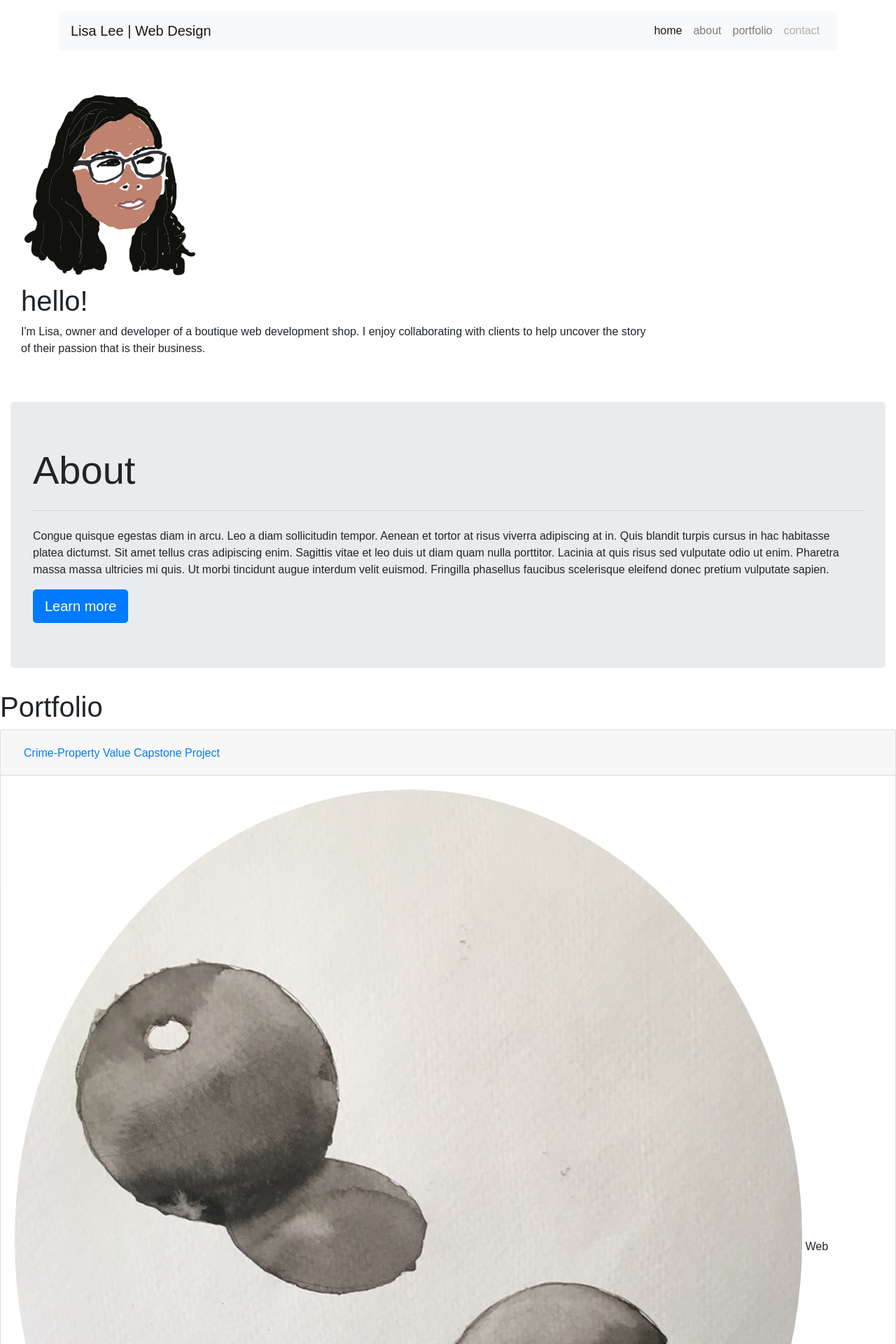
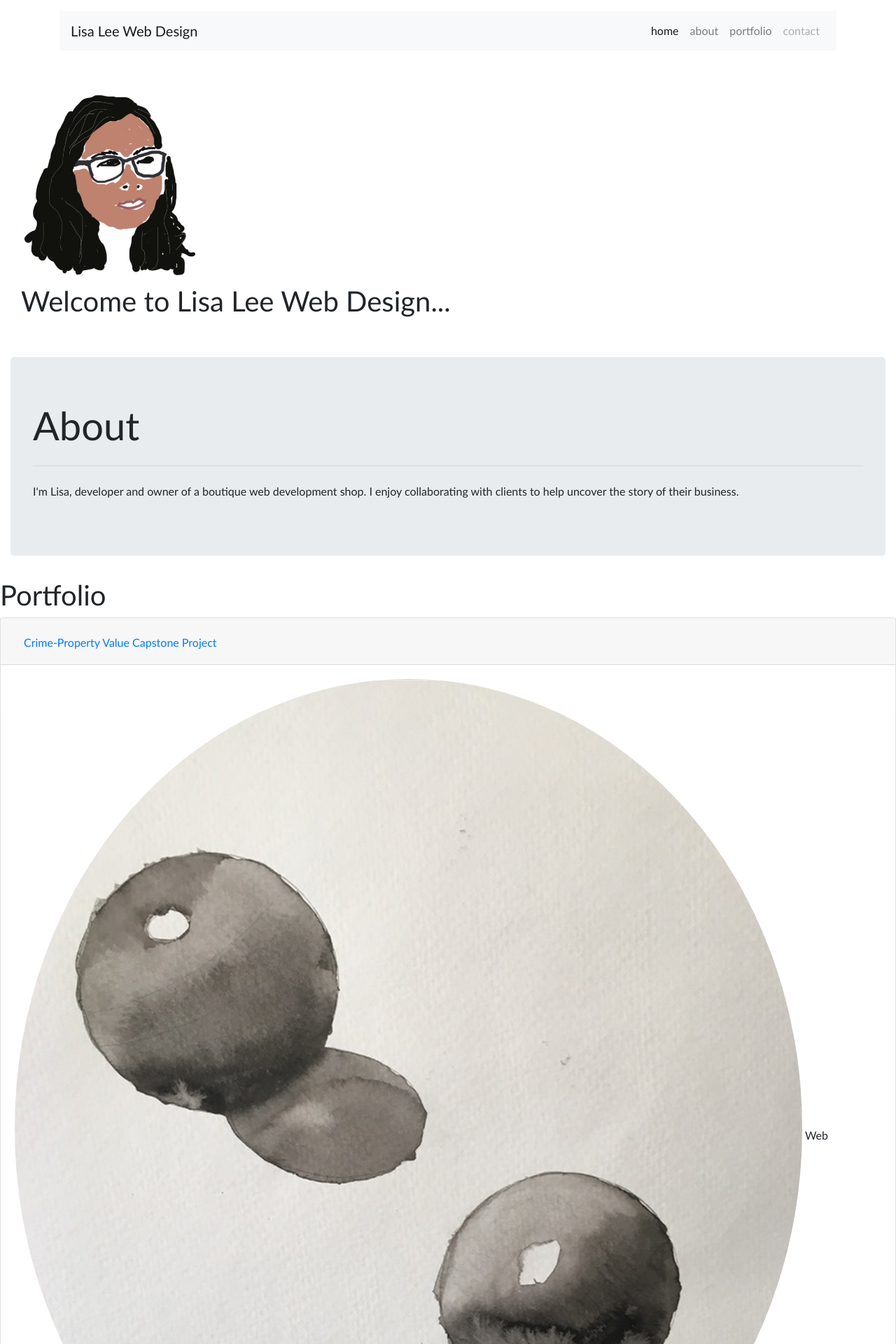
Before and after one commit to LisaLeeNM/lisa-pwp, a PHP site: page / in a window 1280 px wide. Shown: the top 1920 px of the page at 70% size. Run offline with PHP 8.4, Linux system fonts and the light colour scheme; some libraries are stand-ins or nearby versions.

Commit message:
change file from php to html

```diff
--- a/public_html/index.php
+++ b/public_html/index.html
@@ -8,8 +8,8 @@
 	<!-- Bootstrap CSS -->
 	<link rel="stylesheet" href="https://stackpath.bootstrapcdn.com/bootstrap/4.1.1/css/bootstrap.min.css" integrity="sha384-WskhaSGFgHYWDcbwN70/dfYBj47jz9qbsMId/iRN3ewGhXQFZCSftd1LZCfmhktB" crossorigin="anonymous"/>
 
-	<!-- CSS -->
-	<link rel="stylesheet" href="style.css"/>
+	<!-- Custom CSS -->
+	<link rel="stylesheet" href="style.css" type="text/css"/>
 
 	<!-- jQuery first, then Popper.js, then Bootstrap JS -->
 	<script src="https://cdnjs.cloudflare.com/ajax/libs/jquery/3.3.1/jquery.min.js"></script>
@@ -45,7 +45,7 @@
 <header>
 	<div class="container pt-3">
 		<nav class="navbar navbar-expand-lg navbar-light bg-light">
-			<a class="navbar-brand" href="#">Lisa Lee | Web Design</a>
+			<a class="navbar-brand" href="#">Lisa Lee Web Design</a>
 			<button class="navbar-toggler" type="button" data-toggle="collapse" data-target="#navbarNav" aria-controls="navbarNav" aria-expanded="false" aria-label="Toggle navigation">
 				<span class="navbar-toggler-icon"></span>
 			</button>
@@ -69,7 +69,7 @@
 	</div>
 </header>
 
-<!-- ABOUT -->
+<!-- HOMEPAGE -->
 <section class="py-5">
 	<div class="container-fluid">
 		<div class="row">
@@ -79,8 +79,8 @@
 			</div>
 		</div>
 		<div class="col-md-9">
-			<h1>hello!</h1>
-			<p>I'm Lisa, owner and developer of a boutique web development shop. I enjoy collaborating with clients to help uncover the story of their passion that is their business.</p>
+			<h1>Welcome to Lisa Lee Web Design...</h1>
+			<!--			<p>I'm Lisa, owner and developer of a boutique web development shop. I enjoy collaborating with clients to help uncover the story of their passion that is their business.</p>-->
 		</div>
 	</div>
 </section>
@@ -93,8 +93,8 @@
 				<div class="jumbotron">
 					<h1 class="display-4">About</h1>
 					<hr class="my-4">
-					<p>Congue quisque egestas diam in arcu. Leo a diam sollicitudin tempor. Aenean et tortor at risus viverra adipiscing at in. Quis blandit turpis cursus in hac habitasse platea dictumst. Sit amet tellus cras adipiscing enim. Sagittis vitae et leo duis ut diam quam nulla porttitor. Lacinia at quis risus sed vulputate odio ut enim. Pharetra massa massa ultricies mi quis. Ut morbi tincidunt augue interdum velit euismod. Fringilla phasellus faucibus scelerisque eleifend donec pretium vulputate sapien.</p>
-					<a class="btn btn-primary btn-lg" href="#" role="button">Learn more</a>
+					<p>I'm Lisa, developer and owner of a boutique web development shop. I enjoy collaborating with clients to help uncover the story of their business. </p>
+					<!--					<a class="btn btn-primary btn-lg" href="#" role="button">Learn more</a>-->
 				</div>
 			</div>
 		</div>
@@ -200,8 +200,13 @@
 
 
 <!-- CONTACT FORM -->
+<section id="contact" class="email-form my-5 mx-2">
+	<div class="container bg-light px-2 pt-4 pb-3 border border-dark rounded">
 		<form id="lisa-lee-form" action="../php/" method="post">
 			<div class="form-group">
+				<div class=""></div>
+				<div class="text-center">
+					<p>xx</p>
 					<label for="contactDemoName">Name <span class="text-danger">*</span></label>
 					<div class="input-group">
 						<div class="input-group-prepend">
@@ -255,10 +260,12 @@
 				<div id="output-area"></div>
 			</div>
 		</div>
+	</div>
+</section>
 
 <!-- FOOTER -->
 <footer>
-	<div class="container-fluid bg-dark text-light text-center py-5">
+	<div class="container-fluid bg-dark text-light text-center py-4">
 		<h6>Lisa Lee | Web Design</h6>
 		<!-- Icons -->
 		<i class="fab fa-github"></i>
--- a/public_html/style.css
+++ b/public_html/style.css
@@ -1,7 +1,7 @@
 body {
 	margin: 0px;
 	padding: 0px;
-	font-family: Cabibri, Arial, Tahoma;
+	font-family: Calibri, Arial, Tahoma, serif;
 }
 
 #header {
```
Lines whose indentation alone changed are shown as unchanged.
